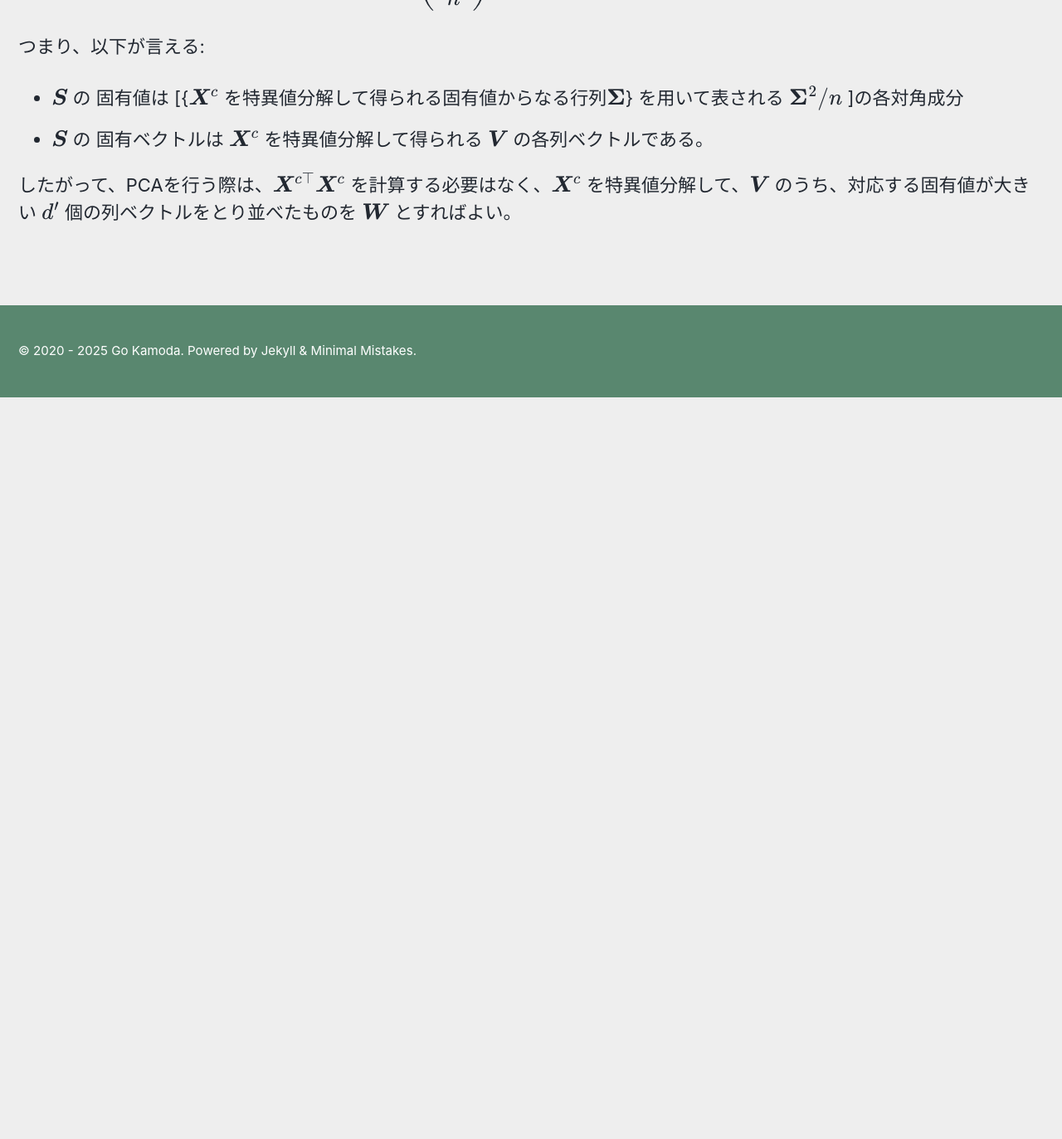
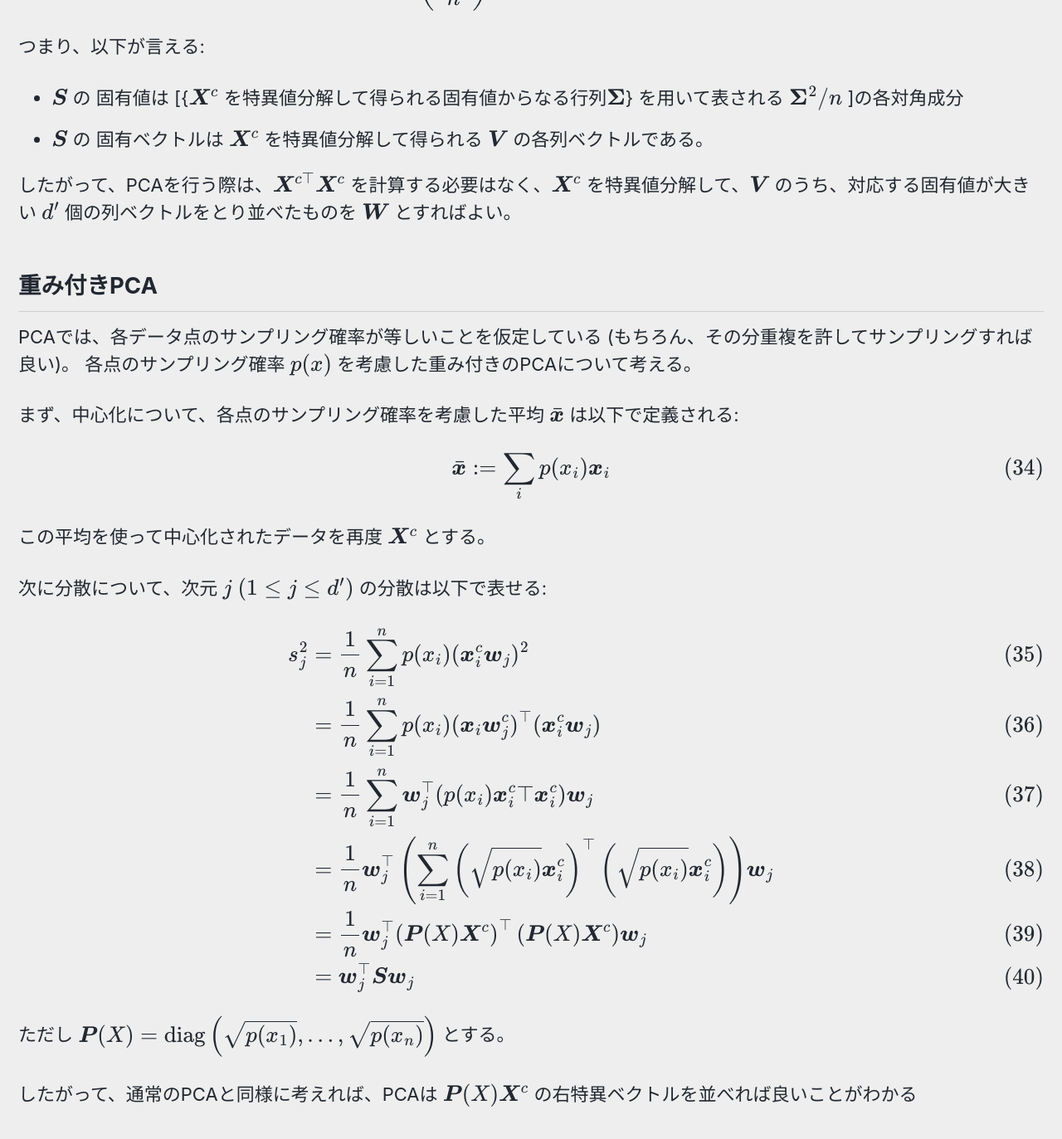
Before and after one commit to gokamoda/gokamoda.github.io, a Jekyll site: the page built from collections/_notes/pca.md, in a window 1280 px wide and 1400 px high, scrolled down 4728 px. Shown: the top 1373 px of the window at 83% size. Built offline with Jekyll 4.4.1, drawn with Linux system fonts in a browser that asks for light colours; cached includes are drawn as plain includes; some web fonts are replaced; formulas are drawn with MathJax 3; before the commit the page ends 5358 px from its top, so only the background shows below that.

Commit message:
weighted pca

```diff
--- a/collections/_notes/pca.md
+++ b/collections/_notes/pca.md
@@ -237,3 +237,35 @@ $$
 - $\bm{S}$ の 固有ベクトルは $\bm{X}^c$ を特異値分解して得られる $\bm{V}$ の各列ベクトルである。
 
 したがって、PCAを行う際は、$\bm{X}^{c\top}\bm{X}^c$ を計算する必要はなく、$\bm{X}^c$ を特異値分解して、$\bm{V}$ のうち、対応する固有値が大きい $d'$ 個の列ベクトルをとり並べたものを $\bm{W}$ とすればよい。
+
+
+## 重み付きPCA
+
+PCAでは、各データ点のサンプリング確率が等しいことを仮定している (もちろん、その分重複を許してサンプリングすれば良い)。
+各点のサンプリング確率 $p(x)$ を考慮した重み付きのPCAについて考える。
+
+まず、中心化について、各点のサンプリング確率を考慮した平均 $\bar{\bm{x}}$ は以下で定義される:
+
+$$
+\bar{\bm{x}} := \sum_{i} p(x_i) \bm{x}_i
+$$
+
+この平均を使って中心化されたデータを再度 $\bm{X}^c$ とする。
+
+次に分散について、次元 $j\ (1\le j \le d')$ の分散は以下で表せる:
+
+$$
+\begin{align}
+s_j^2
+&= \frac{1}{n}\sum_{i=1}^{n}p(x_i)(\bm{x}_i^c \bm{w}_j)^2 \\
+&= \frac{1}{n}\sum_{i=1}^{n}p(x_i)(\bm{x}_i\bm{w}_j^c)^\top (\bm{x}_i^c \bm{w}_j) \\
+&= \frac{1}{n}\sum_{i=1}^{n}\bm{w}_j^\top(p(x_i)\bm{x}_i^c\top\bm{x}_i^c)\bm{w}_j \\
+&= \frac{1}{n}\bm{w}_j^\top \left(\sum_{i=1}^{n}\left(\sqrt{p(x_i)}\bm{x}_i^c\right)^\top\left(\sqrt{p(x_i)}\bm{x}_i^c\right)\right) \bm{w}_j \\
+&= \frac{1}{n}\bm{w}_j^\top \left(\bm{P}(X) \bm{X}^c \right)^\top\left(\bm{P}(X) \bm{X}^c \right)\bm{w}_j \\
+&= \bm{w}_j^\top \bm{S} \bm{w}_j
+\end{align}
+$$
+
+ただし $\bm{P}(X) = \diag{\sqrt{p(x_1)}, \ldots, \sqrt{p(x_n)}}$ とする。
+
+したがって、通常のPCAと同様に考えれば、PCAは $\bm{P}(X) \bm{X}^c $ の右特異ベクトルを並べれば良いことがわかる
```
